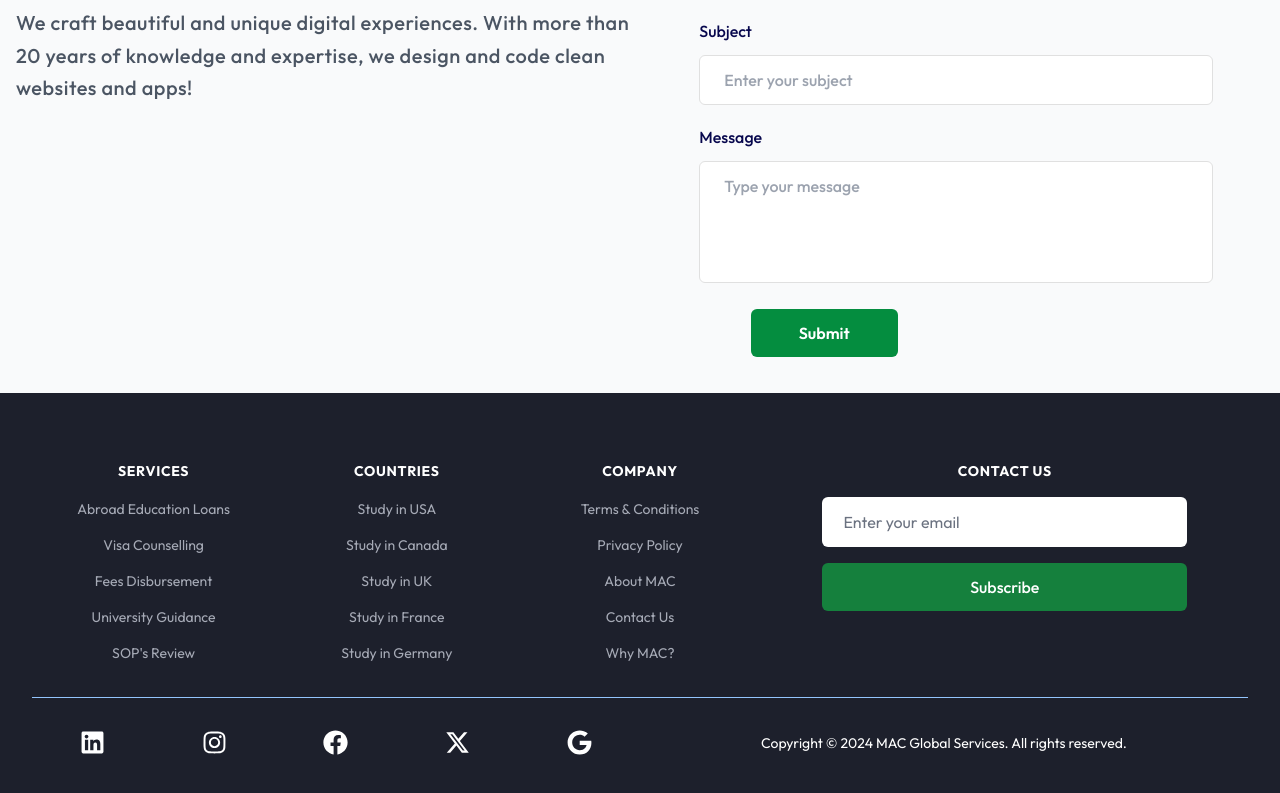
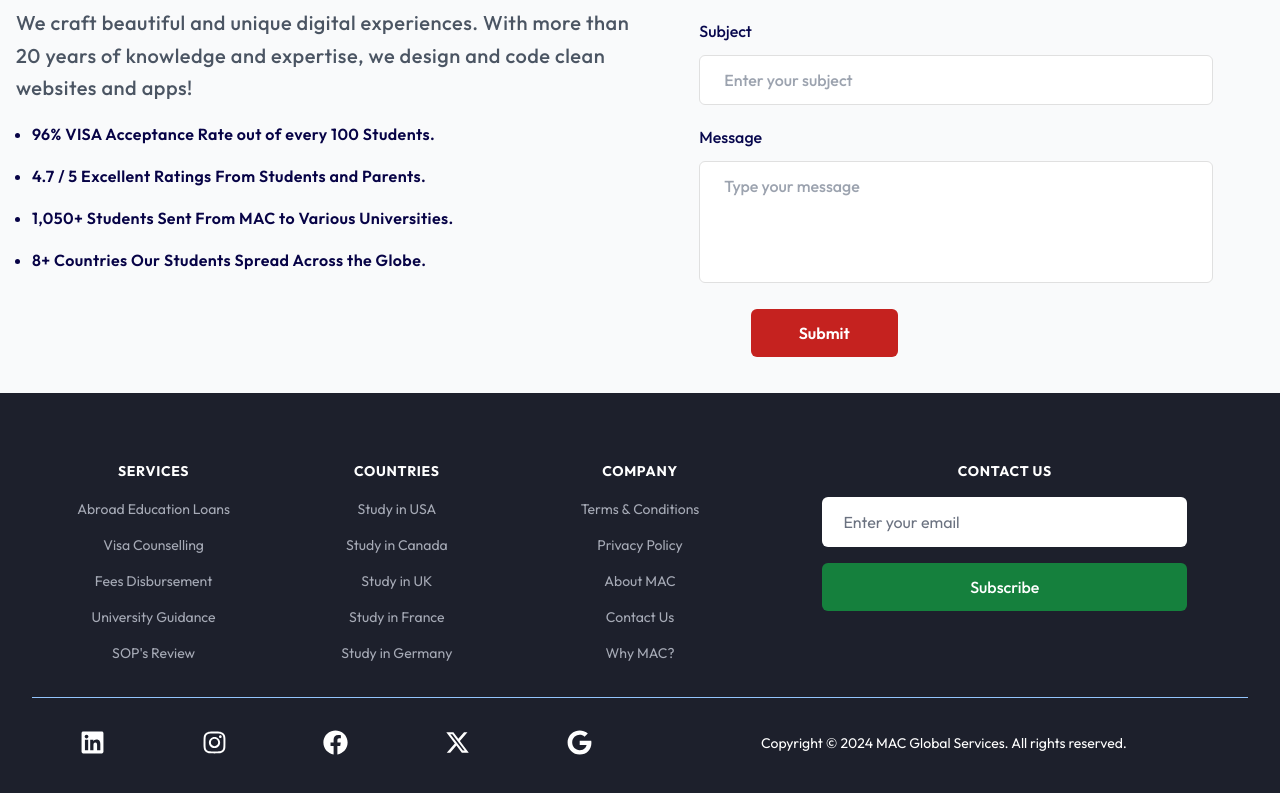
Before and after one commit to kalavaguntapurnesh/MAC_GLOBAL, a Next.js app: page /contact in a window 1280 px wide. Shown: the part 793-1586 px from the top of the page. Built offline with nearby package versions, Linux system fonts and the light colour scheme.

Commit message:
Thirty Eight

```diff
--- a/src/app/components/ScrollToTop.jsx
+++ b/src/app/components/ScrollToTop.jsx
@@ -36,7 +36,7 @@ const ScrollToTop = () => {
         onClick={scrollToTop}
         className={classNames(
           isVisible ? "opacity-100" : "opacity-0",
-          "bg-rose-600 hover:bg-rose-700 transition duration-1000 ease-in-out inline-flex items-center rounded-md md:p-3 p-2 text-white shadow-sm "
+          "bg-colorOne hover:bg-colorOne transition duration-1000 ease-in-out inline-flex items-center rounded-md md:p-3 p-2 text-white shadow-sm "
         )}
       >
         <IoMdArrowRoundUp className="h-6 w-6" aria-hidden="true" />
--- a/src/app/contact/ContactTwo.jsx
+++ b/src/app/contact/ContactTwo.jsx
@@ -28,8 +28,25 @@ const ContactTwo = () => {
                       and code clean websites and apps!
                     </h1>
                   </div>
+                  <div>
+                    <ul className="space-y-4 text-colorTwo font-semibold leading-relaxed tracking-wide flex flex-col list-disc md:mx-4 mx-8">
+                      <li>
+                        96% VISA Acceptance Rate out of every 100 Students.
+                      </li>
+                      <li>
+                        4.7 / 5 Excellent Ratings From Students and Parents.
+                      </li>
+                      <li>
+                        1,050+ Students Sent From MAC to Various Universities.
+                      </li>
+                      <li>
+                        8+ Countries Our Students Spread Across the Globe.
+                      </li>
+                    </ul>
+                  </div>
                 </div>
               </div>
+
               <div>
                 <form action="" method="POST" className="mt-8">
                   <div className="w-full flex justify-center items-center">
@@ -105,7 +122,7 @@ const ContactTwo = () => {
 
                   <div className="w-full flex justify-center items-center">
                     <div class="mb-5 md:w-8/12 w-full">
-                      <button class="hover:shadow-form rounded-md bg-[#048D3F] hover:bg-green-900 transition duration-1000 ease-in-out py-3 px-12 text-base font-semibold text-white outline-none">
+                      <button class="hover:shadow-form rounded-md bg-colorOne hover:bg-[#048D3F] transition duration-1000 ease-in-out py-3 px-12 text-base font-semibold text-white outline-none">
                         Submit
                       </button>
                     </div>
```
